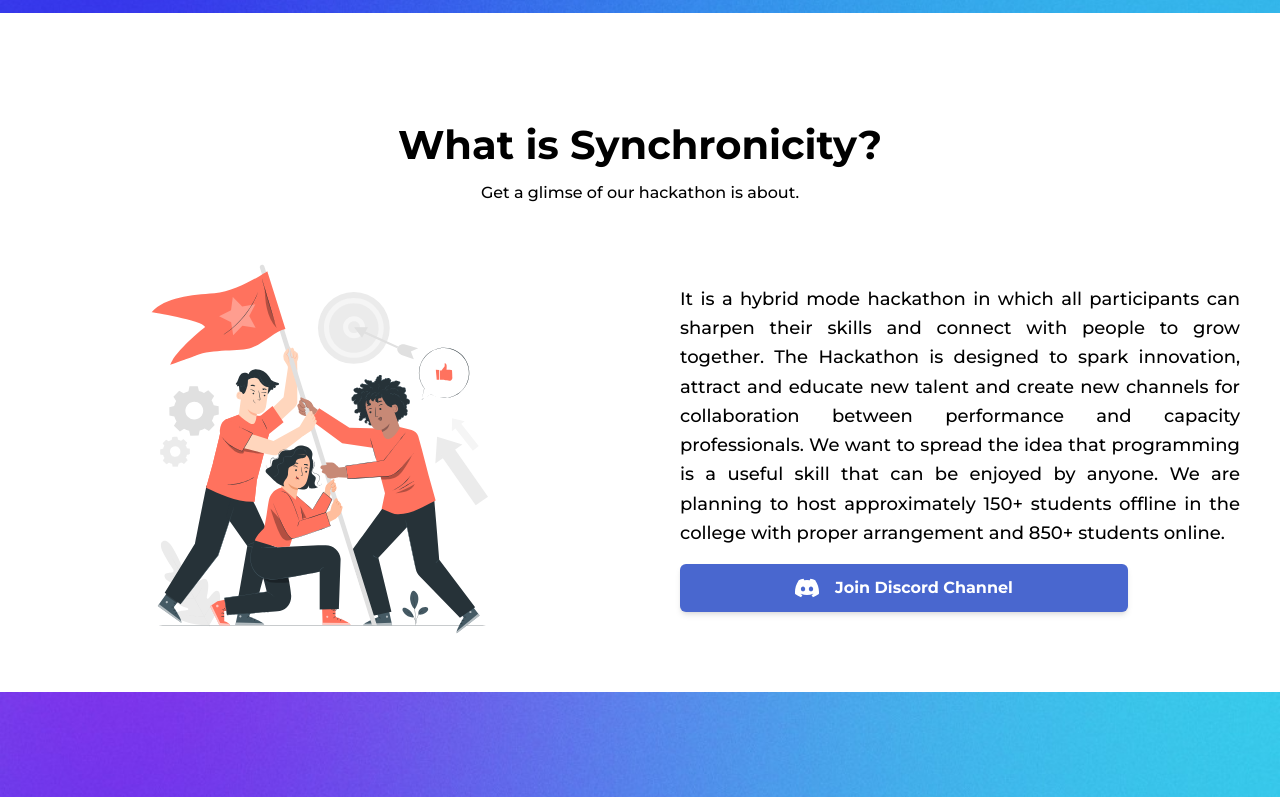
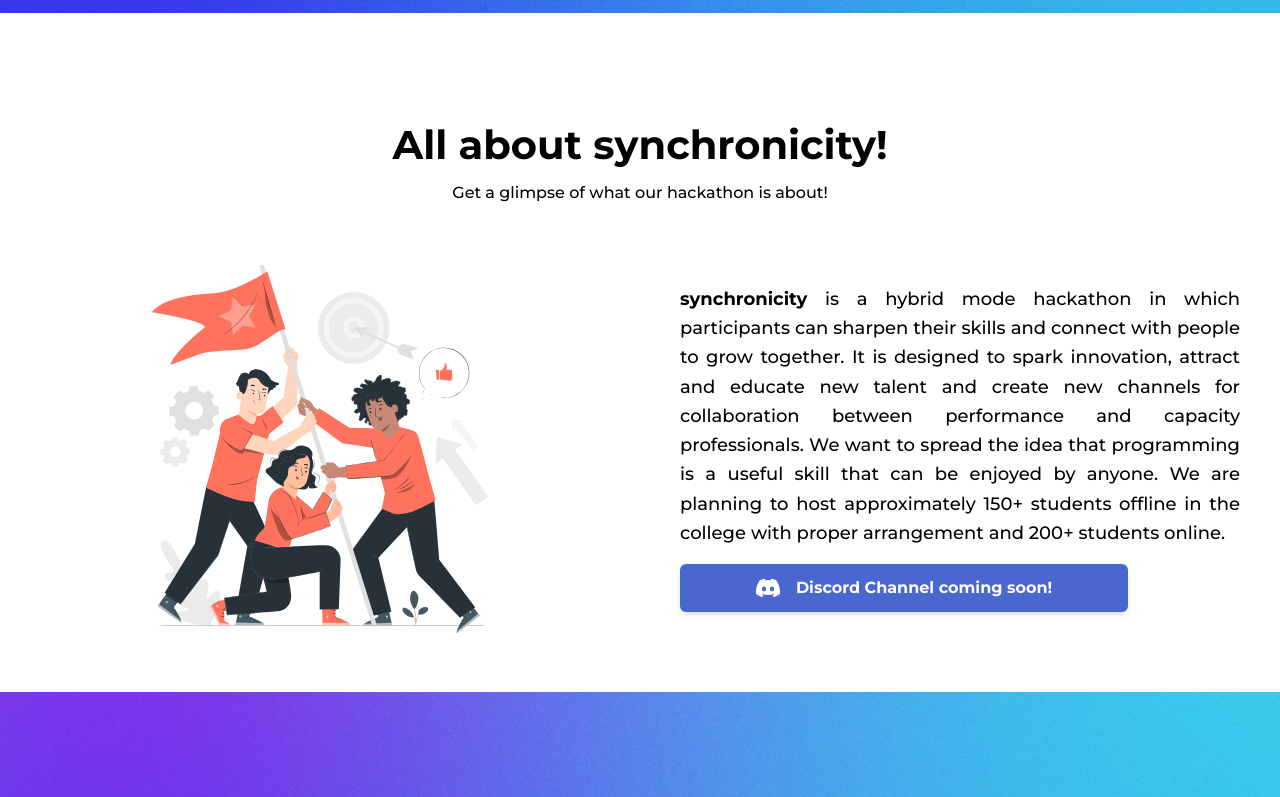
Before and after one commit to manosrija-nasrin/synchronicity-s1, a React (Vite) app: page / in a window 1280 px wide. Shown: the part 657-1454 px from the top of the page. Built offline with nearby package versions, Linux system fonts and the light colour scheme.

Commit message:
UPDATE: Changed the text in the About section

```diff
--- a/src/components/about/About.jsx
+++ b/src/components/about/About.jsx
@@ -5,8 +5,8 @@ export default function About() {
   return (
     <section id="about" className="pt-16 bg-white">
       <SectionTitle
-        title={"What is Synchronicity?"}
-        titleDescription={"Get a glimse of our hackathon is about."}
+        title={"All about synchronicity!"}
+        titleDescription={"Get a glimpse of what our hackathon is about!"}
       />
       <div className="flex flex-col items-center justify-center grid-cols-1 grid-rows-2 py-10 md:grid lg:grid-rows-1 lg:grid-cols-2">
         <div
@@ -22,19 +22,19 @@ export default function About() {
 
         <div className="flex flex-col justify-start p-10">
           <p className="pb-4 text-lg font-medium leading-relaxed text-justify">
-            It is a hybrid mode hackathon in which all participants can sharpen
-            their skills and connect with people to grow together. The Hackathon
-            is designed to spark innovation, attract and educate new talent and
-            create new channels for collaboration between performance and
-            capacity professionals. We want to spread the idea that programming
-            is a useful skill that can be enjoyed by anyone. We are planning to
-            host approximately 150+ students offline in the college with proper
-            arrangement and 850+ students online.
+            <strong>synchronicity</strong> is a hybrid mode hackathon in which
+            participants can sharpen their skills and connect with people to
+            grow together. It is designed to spark innovation, attract and
+            educate new talent and create new channels for collaboration between
+            performance and capacity professionals. We want to spread the idea
+            that programming is a useful skill that can be enjoyed by anyone. We
+            are planning to host approximately 150+ students offline in the
+            college with proper arrangement and 200+ students online.
           </p>
           <PrimaryButton
             iconFilePath={"/icons/discord.svg"}
-            buttonText={"Join Discord Channel"}
-            buttonURL={"www.discord.com"}
+            buttonText={"Discord Channel coming soon!"}
+            buttonURL={"/"}
             iconAlternativeText={"discord logo"}
           />
         </div>
```
